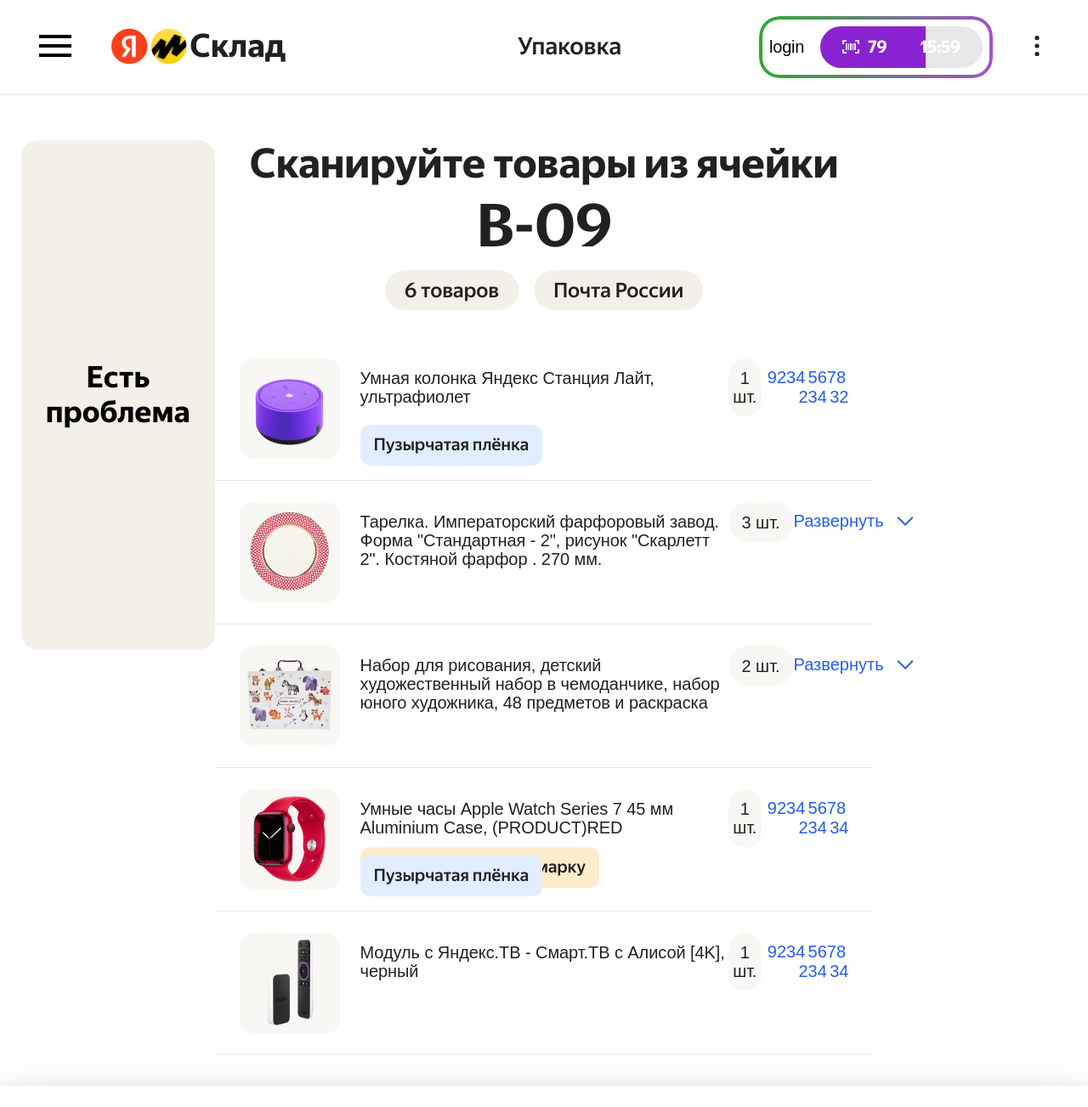
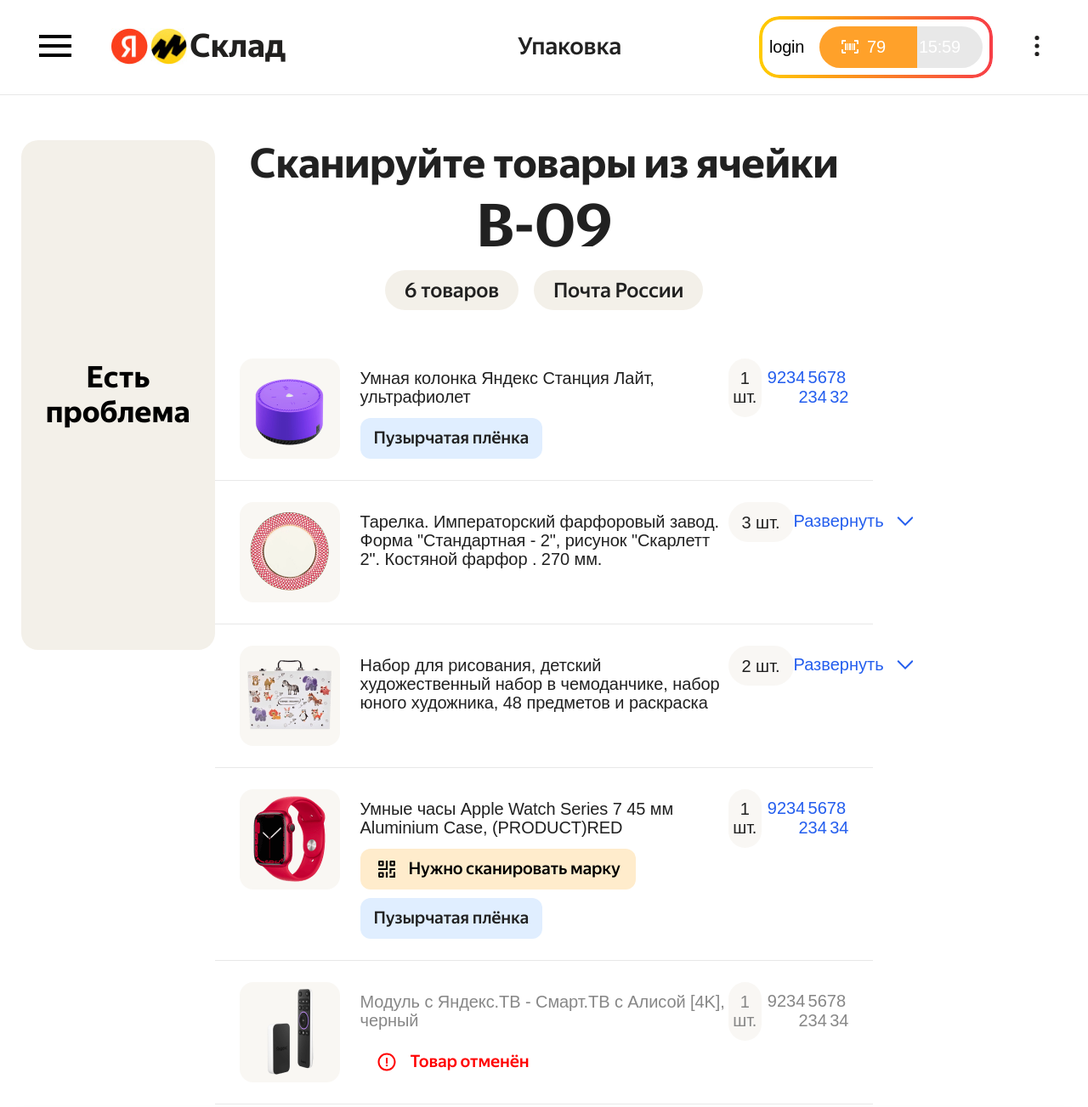
Before and after one commit to nidoveralis/product-packing-react, a React app: page /main in a window 1280 px wide. Shown: the top 1303 px of the page at 85% size. Built offline with nearby package versions, Linux system fonts and the light colour scheme.

Commit message:
feat: timer

```diff
--- a/src/components/App/App.js
+++ b/src/components/App/App.js
@@ -64,7 +64,7 @@
     cancel: false
   },
   {
-    _id:3,
+    _id:4,
     description:'Модуль с Яндекс.ТВ - Смарт.ТВ с Алисой [4K], черный',
     count:1,
     img: img4,
@@ -80,7 +80,7 @@
 
 
 
-const packageType = 'YME'
+const packageType = 'MYF'
 
 const zaSmenu = 725;
 
@@ -89,7 +89,7 @@
 
 function App() {
   const scanCount = Math.floor(zaSmenu * 100 / 1100);//колличество сканов для статистики
-  const scanInOneHour = 110;//колличество сканов за час для статистики текущей операции
+  const scanInOneHour = 60;//колличество сканов за час для статистики текущей операции
   const sentCards = [];
   const [cards, setCards] = React.useState(cardsExemple);///массив с товарами
   const [openStatictic, setOpenStatictic] = React.useState(false);///открывать статистику
@@ -97,6 +97,9 @@
   const [staticsOperation, setStatisticsOperation] = React.useState({1:0,2:0,3:0});
   const [userStatusTheme, setUserStatusTheme] = React.useState(THEME_BUTTON.default);
   const [visible,setVisible] = React.useState(false);
+  const [timer,setTimer] = React.useState(false);
+  const [minute,setMinute] = React.useState(60);
+  const [second,setSecond] = React.useState(0);
 
   function calculateStatistics(count) {///считает статистику смены
     if(count >= 100) {
@@ -130,6 +133,7 @@
    ///// api.submitBox("order3").then(res=>console.log(res)).catch(err=>console.log(err))
   },[])
 
+
   function onScanCard(item) {////сканируе и отправляет на сервер
     setVisible(true);
     if(!item.full){
@@ -144,6 +148,7 @@
 
   function handleOpenStatistic() {
     setOpenStatictic(!openStatictic);
+    setTimer(true);
   };
 
   function decideThemeButton() {
@@ -166,6 +171,21 @@
     decideThemeButton();
   },[]);
 
+  React.useEffect(() => {
+    if (second > 0 && timer) {
+      setTimeout(setSecond, 1000, second - 1);
+    } else {
+      setTimer(false);
+    }
+    if(second===0) {
+      setSecond(59);
+      setMinute(minute-1);
+    }
+    if(second===0 && minute===0) {
+      setTimer(false);
+    }
+  }, [ second, timer ]);
+
   return (
 
       <Routes>
@@ -181,9 +201,21 @@
           userStatusTheme={userStatusTheme}
           packageType={packageType}
           visible={visible}
+          second={second}
+          minute={minute}
           />}/>
-        <Route path="/packing" element={<PackingPage type="YME"/>}/>
-        <Route path="/success" element={<Success/>}/>
+        <Route path="/packing" element={<PackingPage
+          type={packageType}
+          handleOpenStatistic={handleOpenStatistic}
+          scanCount={scanCount}
+          userStatusTheme={userStatusTheme}
+          scanInOneHour={scanInOneHour} />}/>
+        <Route path="/success" element={<Success
+          handleOpenStatistic={handleOpenStatistic}
+          scanCount={scanCount}
+          userStatusTheme={userStatusTheme}
+          scanInOneHour={scanInOneHour}
+        />}/>
       </Routes>
   );
 }
--- a/src/components/Card/Card.css
+++ b/src/components/Card/Card.css
@@ -60,10 +60,12 @@
 }
 
 .card__info {
-  max-height: 118px;
   display: grid;
   grid-template-columns: 142px auto;
-  grid-template-rows: auto  50px;
+}
+
+.card__info_brand {
+  max-height: 174px;
 }
 
 .card__number {
@@ -129,17 +131,34 @@
   margin: 0;
   letter-spacing: -.011em;
   height: 48px;
+  align-self: end;
 }
 
 .card__tag_active {
   background-color: #E0EEFF;
   display: flex;
-  margin-top: 10px;
 }
 
 .card__brand {
   background-color: #FFECCC;
   display: flex;
+  padding: 0 18px;
+  border: none;
+  cursor: pointer;
+}
+
+.card__cancel {
+  display: flex;
+  color: #FF0000;
+}
+
+.cansel-text {
+  color:#878787;
+}
+
+.card__icon {
+  margin-left: 3px;
+  margin-right: 16px;
 }
 
 .progress-bar {
--- a/src/components/Card/Cards.js
+++ b/src/components/Card/Cards.js
@@ -1,7 +1,7 @@
 import React from 'react';
 import './Card.css';
 import CardItem from '../CardItem/CardItem';
-
+import Icon from '../../images/icon_brand.svg';
 
 function Card({item, onScanCard, className }) {
 
@@ -30,7 +30,10 @@
           <div className="card__info">
             <div className="card__img" style={{backgroundImage: `url(${item.img})`}} />
             <p className="card__description">{item.description}</p>
-            <p className={brandCardClass}>Нужно сканировать марку</p>
+            <button className={brandCardClass}>
+            <img src={Icon} alt='Иконка штрихкода' className="card__icon" />
+            <p>Нужно сканировать марку</p>
+            </button>
             <p className={tagCardClass}>{item.tag}</p>
           </div>
           <div className="progress-bar">
--- a/src/components/CardItem/CardItem.js
+++ b/src/components/CardItem/CardItem.js
@@ -1,4 +1,6 @@
 import React from 'react';
+import Icon from '../../images/icon_brand.svg';
+import IconCancel from '../../images/icon_cancel.svg';
 
 function CardItem({item, handleScanProduct, hiddenProducts}) {
 
@@ -6,8 +8,10 @@
 
   const tagCardClass = `card__tag ${item.tag ? "card__tag_active" : ""}`;
   const brandCardClass = `card__tag ${item.brand ? "card__brand" : ""}`;
+  const cancelCardClass = `card__tag ${item.cancel ? "card__cancel" : ""}`;
+  const numberardClass = `card__number ${item.cancel ? "cansel-text" : ""}`;
   const scanCardClass = `card__count conteiner ${scan ? "card__count_active" : ""}`;
-  const hiddenProductsClass = `card__conteiner ${hiddenProducts ? "conteiner_hidden" : ""}`;
+  const hiddenProductsClass = `card__conteiner ${hiddenProducts ? "conteiner_hidden" : ""} ${item.cancel && "cansel-text"}`;
 
   function handleClickProduct() {
     setScan(true)
@@ -19,11 +23,18 @@
         <div className="card__info">
           {item.count===1 && <div className="card__img" style={{backgroundImage: `url(${item.img})`}} />}
           <p className="card__description">{item.description}</p>
-          <p className={brandCardClass}>Нужно сканировать марку</p>
-          <p className={tagCardClass}>{item.tag}</p>
+          <button className={brandCardClass}>
+            <img src={Icon} alt='Иконка штрихкода' className="card__icon" />
+            <p>Нужно сканировать марку</p>
+            </button>
+          <div className={cancelCardClass}>
+            <img src={IconCancel} alt='Иконка отмены' className="card__icon" />
+            <p>Товар отменён</p>
+          </div>
+          <p className={tagCardClass} style={{gridRow:`${item.brand && '3/4'}`, marginTop:`${item.brand && '10px'}`}} >{item.tag}</p>
         </div>
         <div className={scanCardClass} >1 шт.</div>
-        <button className='card__number' onClick={handleClickProduct} disabled={scan} >{item.barcode}</button>
+        <button className={numberardClass} onClick={handleClickProduct} disabled={scan || item.cancel} >{item.barcode}</button>
       </div>
   )
 };
--- a/src/components/Header/Header.css
+++ b/src/components/Header/Header.css
@@ -80,7 +80,7 @@
 }
 
 .user__text {
-  font-weight: 700;
+  font-weight: 400;
   font-size: 20px;
   margin: 0;
   letter-spacing: -0.01em;
--- a/src/components/Header/Header.js
+++ b/src/components/Header/Header.js
@@ -43,7 +43,7 @@
       <div className="user">
         <button className={userInfoClass}  onClick={props.handleOpenStatistic}>
           <p className="user__login">login</p>
-          <div className="user__status conteiner" style={{background: `linear-gradient(to right, ${props.userStatusTheme.progressColor} ${props.scanCount}%,#E8E8E8 ${props.scanCount}%)`}} >
+          <div className="user__status conteiner" style={{background: `linear-gradient(to right, ${props.userStatusTheme.progressColor} ${props.scanInOneHour}%,#E8E8E8 ${props.scanInOneHour}%)`}} >
             <div className="user__logo" />
             <p className="user__text">79</p>
             <div className="user__text user-time">15:59</div>
--- a/src/components/Main/Main.js
+++ b/src/components/Main/Main.js
@@ -16,6 +16,9 @@
           handleOpenStatistic={props.handleOpenStatistic}
           scanCount={props.scanCount}
           userStatusTheme={props.userStatusTheme}
+          scanInOneHour={props.scanInOneHour}
+          second={props.second}
+          minute={props.minute}
           />
         <main className="content">
           <Button buttonText="Есть проблема"/>
@@ -29,7 +32,7 @@
             </div>
         </Keyboard>
         <Footer/>
-        <Statistic openStatictic={props.openStatictic} handleOpenStatistic={props.handleOpenStatistic} statisticsShift={props.statisticsShift} staticsOperation={props.staticsOperation} scanInOneHour={props.scanInOneHour}  />
+        <Statistic openStatictic={props.openStatictic} handleOpenStatistic={props.handleOpenStatistic} statisticsShift={props.statisticsShift} staticsOperation={props.staticsOperation} scanInOneHour={props.scanInOneHour} second={props.second} minute={props.minute} />
     </>
   )
 };
--- a/src/components/PackingPage/PackingPage.css
+++ b/src/components/PackingPage/PackingPage.css
@@ -23,7 +23,6 @@
 }
 
 .packing-type {
-    background-color: #25ADD6;
     color: white;
     border-radius: 10px;
     padding: 3px 8px;
--- a/src/components/Products/Products.js
+++ b/src/components/Products/Products.js
@@ -7,8 +7,6 @@
 
   const classItemPack = `products__list-item products__list-item_pack conteiner ${visible ? '' : 'products_hidden'} `;
 
-console.log(THEME_PACKAGE[packageType].name)
-//packageType
   return(
     <div className="products">
     <h5 className="products__title">Сканируйте товары из ячейки</h5>
--- a/src/components/Statistic/Statistic.js
+++ b/src/components/Statistic/Statistic.js
@@ -34,7 +34,7 @@
         <div className='statistic-shift'>
           <div className='statistic-shift__container'>
             <h3 className='statistic-shift__title'>Текущая операция</h3>
-            <p className='statistic-shift__time'>00:16</p>
+            <p className='statistic-shift__time'>{`${props.minute}:${props.second}`}</p>
           </div>
           <div className='statistic-shift__progress'>
             <div className='statistic-shift__info'>
--- a/src/components/Success/Success.js
+++ b/src/components/Success/Success.js
@@ -4,10 +4,15 @@
 import Footer from "../Footer/Footer";
 import Button from "../Button/Button";
 
-function Success() {
+function Success(props) {
     return (
         <>
-            <Header/>
+            <Header
+                handleOpenStatistic={props.handleOpenStatistic}
+                scanCount={props.scanCount}
+                userStatusTheme={props.userStatusTheme}
+                scanInOneHour={props.scanInOneHour}
+            />
             <div className="success">
                 <Button buttonText="Есть проблема"/>
                 <div className="success-img-container">
--- a/src/utils/constants.js
+++ b/src/utils/constants.js
@@ -59,7 +59,7 @@
 
 const THEME_BUTTON = {
   default:{
-    progressColor: '#FED42B',
+    progressColor: '#F3F0E9',
     name: 'default',
   },
   bad:{
```
Also changed, not shown: src/components/PackingPage/PackingPage.js (+8 -2 lines), src/images/icon_cancel.svg (added).
